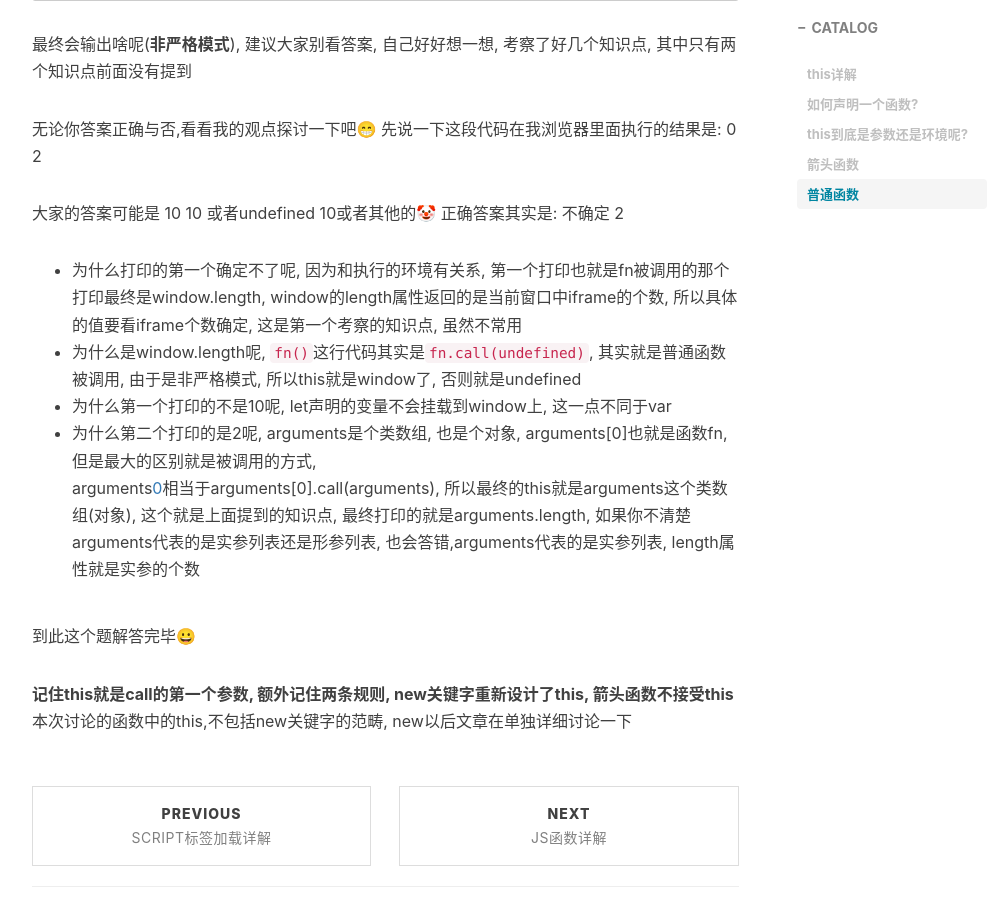
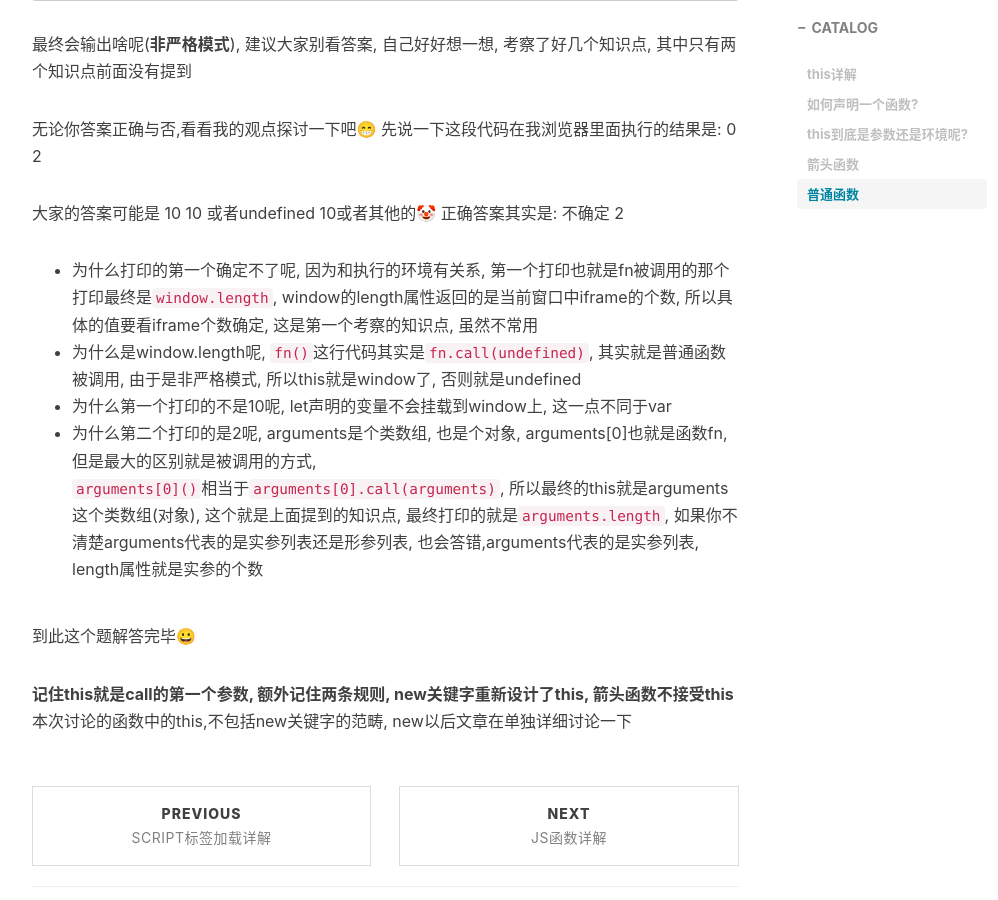
Before and after one commit to echoheart/echoheart.github.io, a Jekyll site: the page built from _posts/2019-11-12-JSthis详解.md, in a window 1280 px wide and 900 px high, scrolled down 3793 px. Shown: the whole window, without its empty margins (233-1231 px from the left). Built offline with Jekyll 4.4.1, drawn with Linux system fonts in a browser that asks for light colours; nearby versions of some CDN libraries; comment, search, counter and statistics services are not loaded; some of the changed text lies outside the part shown.

Commit message:
修复错误

```diff
--- a/_posts/2019-11-12-JSthis详解.md
+++ b/_posts/2019-11-12-JSthis详解.md
@@ -60,7 +60,7 @@ tags:
 - `fn.bind(undefined, 1, 2)`
 - `obj.method.call(obj, 1, 2)`
 
-这三个例子很明确指定了this是什么, t函数中的this就是call的第一个参数, 或者是bind的第一个参数
+这三个例子很明确指定了this是什么, 函数中的this就是call的第一个参数, 或者是bind的第一个参数
 再举几个隐式的🌰
 
 - `fn(1,2)   //fn.call(undefined, 1, 2)`
@@ -156,13 +156,13 @@ tags:
 大家的答案可能是 10 10 或者undefined 10或者其他的🤡
 正确答案其实是: 不确定 2
 
-- 为什么打印的第一个确定不了呢, 因为和执行的环境有关系, 第一个打印也就是fn被调用的那个打印最终是window.length,
+- 为什么打印的第一个确定不了呢, 因为和执行的环境有关系, 第一个打印也就是fn被调用的那个打印最终是`window.length`,
     window的length属性返回的是当前窗口中iframe的个数, 所以具体的值要看iframe个数确定, 这是第一个考察的知识点, 虽然不常用
 - 为什么是window.length呢, `fn()`这行代码其实是`fn.call(undefined)`, 其实就是普通函数被调用, 由于是非严格模式, 所以this就是window了, 否则就是undefined
 - 为什么第一个打印的不是10呢, let声明的变量不会挂载到window上, 这一点不同于var
 - 为什么第二个打印的是2呢, arguments是个类数组, 也是个对象, arguments[0]也就是函数fn, 但是最大的区别就是被调用的方式,
-    arguments[0]()相当于arguments[0].call(arguments), 所以最终的this就是arguments这个类数组(对象), 这个就是上面提到的知识点,
-    最终打印的就是arguments.length, 如果你不清楚arguments代表的是实参列表还是形参列表, 也会答错,arguments代表的是实参列表, length属性就是实参的个数
+    `arguments[0]()`相当于`arguments[0].call(arguments)`, 所以最终的this就是arguments这个类数组(对象), 这个就是上面提到的知识点,
+    最终打印的就是`arguments.length`, 如果你不清楚arguments代表的是实参列表还是形参列表, 也会答错,arguments代表的是实参列表, length属性就是实参的个数
 
 到此这个题解答完毕😀
 
```
